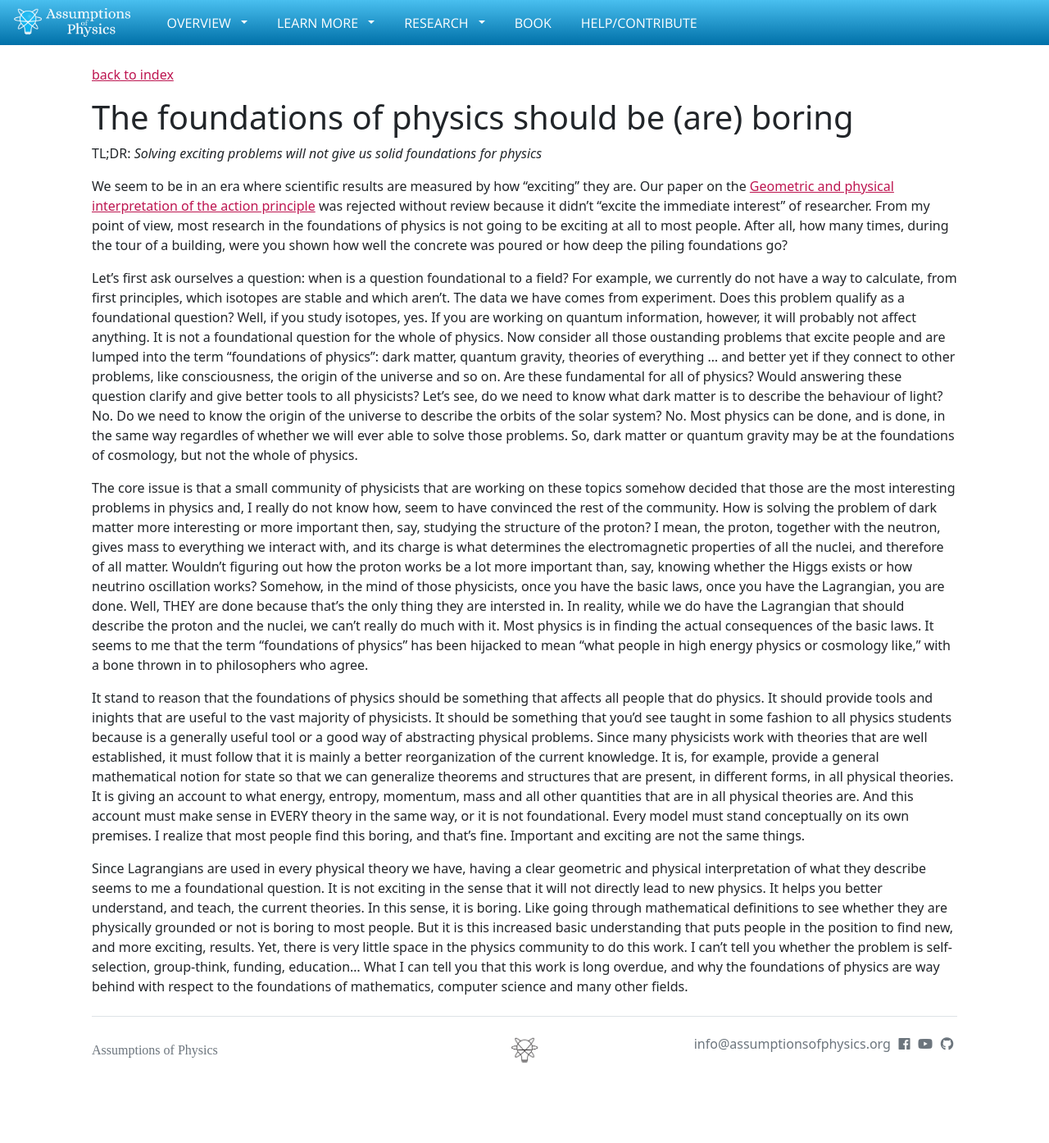
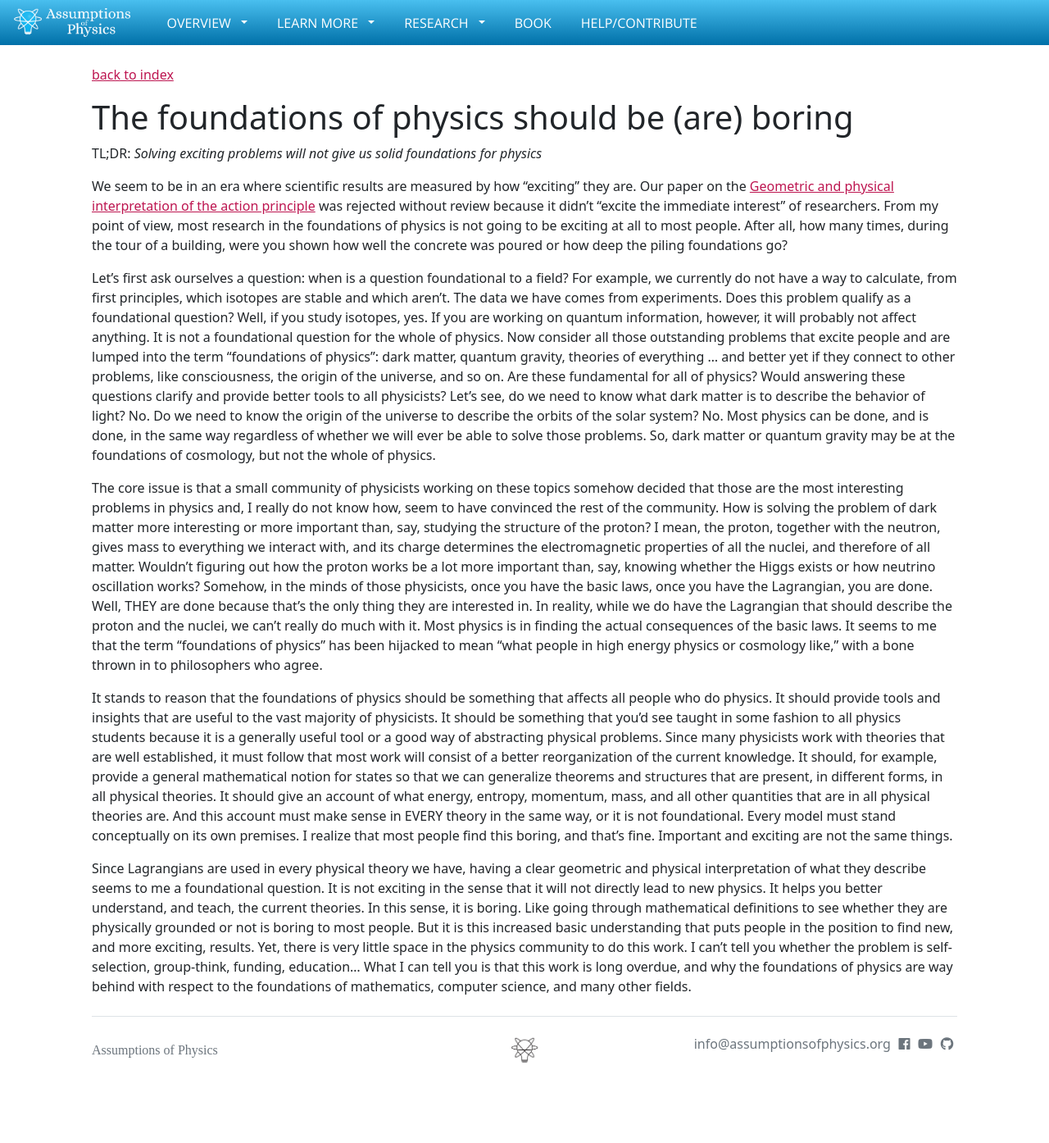
Before and after one commit to assumptionsofphysics/assumptionsofphysics.github.io, a Jekyll site: the page built from _essays/2025-01-15-foundations-boring.md, in a window 1280 px wide. Shown: the whole page at 82% size. Built offline with Jekyll 4.4.1, drawn with Linux system fonts in a browser that asks for light colours; nearby versions of some CDN libraries; some web fonts are replaced.

Commit message:
Update 2025-01-15-foundations-boring.md
Fixing typos

```diff
--- a/_essays/2025-01-15-foundations-boring.md
+++ b/_essays/2025-01-15-foundations-boring.md
@@ -6,12 +6,12 @@ tags: [Foundations of physics]
 draft: true
 ---
 
-We seem to be in an era where scientific results are measured by how "exciting" they are. Our paper on the [Geometric and physical interpretation of the action principle](https://arxiv.org/abs/2208.06428) was rejected without review because it didn't "excite the immediate interest" of researcher. From my point of view, most research in the foundations of physics is not going to be exciting at all to most people. After all, how many times, during the tour of a building, were you shown how well the concrete was poured or how deep the piling foundations go?
+We seem to be in an era where scientific results are measured by how "exciting" they are. Our paper on the [Geometric and physical interpretation of the action principle](https://arxiv.org/abs/2208.06428) was rejected without review because it didn't "excite the immediate interest" of researchers. From my point of view, most research in the foundations of physics is not going to be exciting at all to most people. After all, how many times, during the tour of a building, were you shown how well the concrete was poured or how deep the piling foundations go?
 
-Let's first ask ourselves a question: when is a question foundational to a field? For example, we currently do not have a way to calculate, from first principles, which isotopes are stable and which aren't. The data we have comes from experiment. Does this problem qualify as a foundational question? Well, if you study isotopes, yes. If you are working on quantum information, however, it will probably not affect anything. It is not a foundational question for the whole of physics. Now consider all those oustanding problems that excite people and are lumped into the term "foundations of physics": dark matter, quantum gravity, theories of everything ... and better yet if they connect to other problems, like consciousness, the origin of the universe and so on. Are these fundamental for all of physics? Would answering these question clarify and give better tools to all physicists? Let's see, do we need to know what dark matter is to describe the behaviour of light? No. Do we need to know the origin of the universe to describe the orbits of the solar system? No. Most physics can be done, and is done, in the same way regardles of whether we will ever able to solve those problems. So, dark matter or quantum gravity may be at the foundations of cosmology, but not the whole of physics.
+Let's first ask ourselves a question: when is a question foundational to a field? For example, we currently do not have a way to calculate, from first principles, which isotopes are stable and which aren't. The data we have comes from experiments. Does this problem qualify as a foundational question? Well, if you study isotopes, yes. If you are working on quantum information, however, it will probably not affect anything. It is not a foundational question for the whole of physics. Now consider all those outstanding problems that excite people and are lumped into the term "foundations of physics": dark matter, quantum gravity, theories of everything ... and better yet if they connect to other problems, like consciousness, the origin of the universe, and so on. Are these fundamental for all of physics? Would answering these questions clarify and provide better tools to all physicists? Let's see, do we need to know what dark matter is to describe the behavior of light? No. Do we need to know the origin of the universe to describe the orbits of the solar system? No. Most physics can be done, and is done, in the same way regardless of whether we will ever be able to solve those problems. So, dark matter or quantum gravity may be at the foundations of cosmology, but not the whole of physics.
 
-The core issue is that a small community of physicists that are working on these topics somehow decided that those are the most interesting problems in physics and, I really do not know how, seem to have convinced the rest of the community. How is solving the problem of dark matter more interesting or more important then, say, studying the structure of the proton? I mean, the proton, together with the neutron, gives mass to everything we interact with, and its charge is what determines the electromagnetic properties of all the nuclei, and therefore of all matter. Wouldn't figuring out how the proton works be a lot more important than, say, knowing whether the Higgs exists or how neutrino oscillation works? Somehow, in the mind of those physicists, once you have the basic laws, once you have the Lagrangian, you are done. Well, THEY are done because that's the only thing they are intersted in. In reality, while we do have the Lagrangian that should describe the proton and the nuclei, we can't really do much with it. Most physics is in finding the actual consequences of the basic laws. It seems to me that the term "foundations of physics" has been hijacked to mean "what people in high energy physics or cosmology like," with a bone thrown in to philosophers who agree.
+The core issue is that a small community of physicists working on these topics somehow decided that those are the most interesting problems in physics and, I really do not know how, seem to have convinced the rest of the community. How is solving the problem of dark matter more interesting or more important than, say, studying the structure of the proton? I mean, the proton, together with the neutron, gives mass to everything we interact with, and its charge determines the electromagnetic properties of all the nuclei, and therefore of all matter. Wouldn't figuring out how the proton works be a lot more important than, say, knowing whether the Higgs exists or how neutrino oscillation works? Somehow, in the minds of those physicists, once you have the basic laws, once you have the Lagrangian, you are done. Well, THEY are done because that's the only thing they are interested in. In reality, while we do have the Lagrangian that should describe the proton and the nuclei, we can't really do much with it. Most physics is in finding the actual consequences of the basic laws. It seems to me that the term "foundations of physics" has been hijacked to mean "what people in high energy physics or cosmology like," with a bone thrown in to philosophers who agree.
 
-It stand to reason that the foundations of physics should be something that affects all people that do physics. It should provide tools and inights that are useful to the vast majority of physicists. It should be something that you'd see taught in some fashion to all physics students because is a generally useful tool or a good way of abstracting physical problems. Since many physicists work with theories that are well established, it must follow that it is mainly a better reorganization of the current knowledge. It is, for example, provide a general mathematical notion for state so that we can generalize theorems and structures that are present, in different forms, in all physical theories. It is giving an account to what energy, entropy, momentum, mass and all other quantities that are in all physical theories are. And this account must make sense in EVERY theory in the same way, or it is not foundational. Every model must stand conceptually on its own premises. I realize that most people find this boring, and that's fine. Important and exciting are not the same things.
+It stands to reason that the foundations of physics should be something that affects all people who do physics. It should provide tools and insights that are useful to the vast majority of physicists. It should be something that you'd see taught in some fashion to all physics students because it is a generally useful tool or a good way of abstracting physical problems. Since many physicists work with theories that are well established, it must follow that most work will consist of a better reorganization of the current knowledge. It should, for example, provide a general mathematical notion for states so that we can generalize theorems and structures that are present, in different forms, in all physical theories. It should give an account of what energy, entropy, momentum, mass, and all other quantities that are in all physical theories are. And this account must make sense in EVERY theory in the same way, or it is not foundational. Every model must stand conceptually on its own premises. I realize that most people find this boring, and that's fine. Important and exciting are not the same things.
 
-Since Lagrangians are used in every physical theory we have, having a clear geometric and physical interpretation of what they describe seems to me a foundational question. It is not exciting in the sense that it will not directly lead to new physics. It helps you better understand, and teach, the current theories. In this sense, it is boring. Like going through mathematical definitions to see whether they are physically grounded or not is boring to most people. But it is this increased basic understanding that puts people in the position to find new, and more exciting, results. Yet, there is very little space in the physics community to do this work. I can't tell you whether the problem is self-selection, group-think, funding, education... What I can tell you that this work is long overdue, and why the foundations of physics are way behind with respect to the foundations of mathematics, computer science and many other fields.
+Since Lagrangians are used in every physical theory we have, having a clear geometric and physical interpretation of what they describe seems to me a foundational question. It is not exciting in the sense that it will not directly lead to new physics. It helps you better understand, and teach, the current theories. In this sense, it is boring. Like going through mathematical definitions to see whether they are physically grounded or not is boring to most people. But it is this increased basic understanding that puts people in the position to find new, and more exciting, results. Yet, there is very little space in the physics community to do this work. I can't tell you whether the problem is self-selection, group-think, funding, education... What I can tell you is that this work is long overdue, and why the foundations of physics are way behind with respect to the foundations of mathematics, computer science, and many other fields.
```
